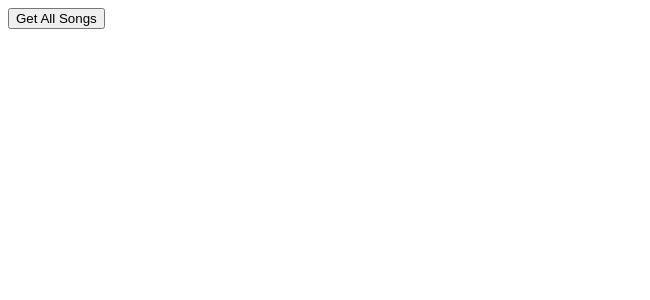
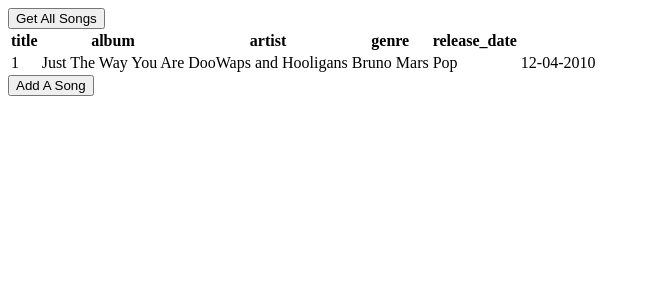
Before and after one commit to DataJones94/Music_Library_Frontend, a React (Create React App) app: page / in a window 1280 px wide. Shown: the top 300 px of the page, without its empty margins (0-650 px from the left). Built offline with nearby package versions, Linux system fonts and the light colour scheme; no server answers.

Commit message:
Added code to MudicTable file to display songs on browser. + Created a addASong function and a button.

```diff
--- a/src/App.js
+++ b/src/App.js
@@ -1,27 +1,42 @@
 import React, { useState, useEffect } from 'react';
 import axios from 'axios';
+import MusicTable from './Components/MusicTable/MusicTable';
 
 
 function App() {
-  const [songs, setSongs] = useState([]);
+  const [songs, setSongs] = useState([{title: "Just The Way You Are", album: "DooWaps and Hooligans", artist: "Bruno Mars", genre: "Pop", release_date: "12-04-2010"}])
+
 
   useEffect(() => {
     getAllSongs();
-    console.log('Hello World!');
+    addAsong();
+    {/*deleted console.log("Hello World!") */}
+
 
 
   },[]);
+
 
   async function getAllSongs(){
     const response = await axios.get('http://127.0.0.1:8000/api/music/');
     console.log (response.data);
     setSongs(response.data)
+  }
 
-  }
+    async function addAsong(){
+      const response = await axios.post('http://127.0.0.1:8000/api/music/');
+      console.log (response.data);
+      setSongs(response.data)
+
+    }
+
+
 
   return (
     <div>
       <button onClick={() => getAllSongs()}>Get All Songs</button>
+      <MusicTable parentEntries= {songs}/>
+      <button onClick={() => addAsong()}>Add A Song</button>
 
 
     </div>
@@ -29,4 +44,3 @@ function App() {
 }
 
 export default App;
-{/*can use the state variable setSongs to help map through and display each song in a table  */}
--- a/src/Components/MusicTable/MusicTable.jsx
+++ b/src/Components/MusicTable/MusicTable.jsx
@@ -0,0 +1,39 @@
+
+const MusicTable = (props) => {
+    return (
+        <table className="table">
+        <thead>
+          <tr>
+            <th>title</th>
+            <th>album</th>
+            <th>artist</th>
+            <th>genre</th>
+            <th>release_date</th>
+
+          </tr>
+        </thead>
+        <tbody>
+          {props.parentEntries.map((entry, index)=> {
+            return (
+              <tr key={index}> {/* if you swap this out for date that will give us the date = bonus question */}
+                <td>{index + 1}</td>
+                <td>{entry.title}</td>
+                <td>{entry.album}</td>
+                <td>{entry.artist}</td>
+                <td>{entry.genre}</td>
+                <td>{entry.release_date}</td>
+              </tr>
+            )
+          })}
+
+        </tbody>
+      </table>
+     );
+}
+
+export default MusicTable;
+
+
+
+{/*Copied DisplayedEntries component into MusicTable component to see if this
+will generate the table  */}
```
